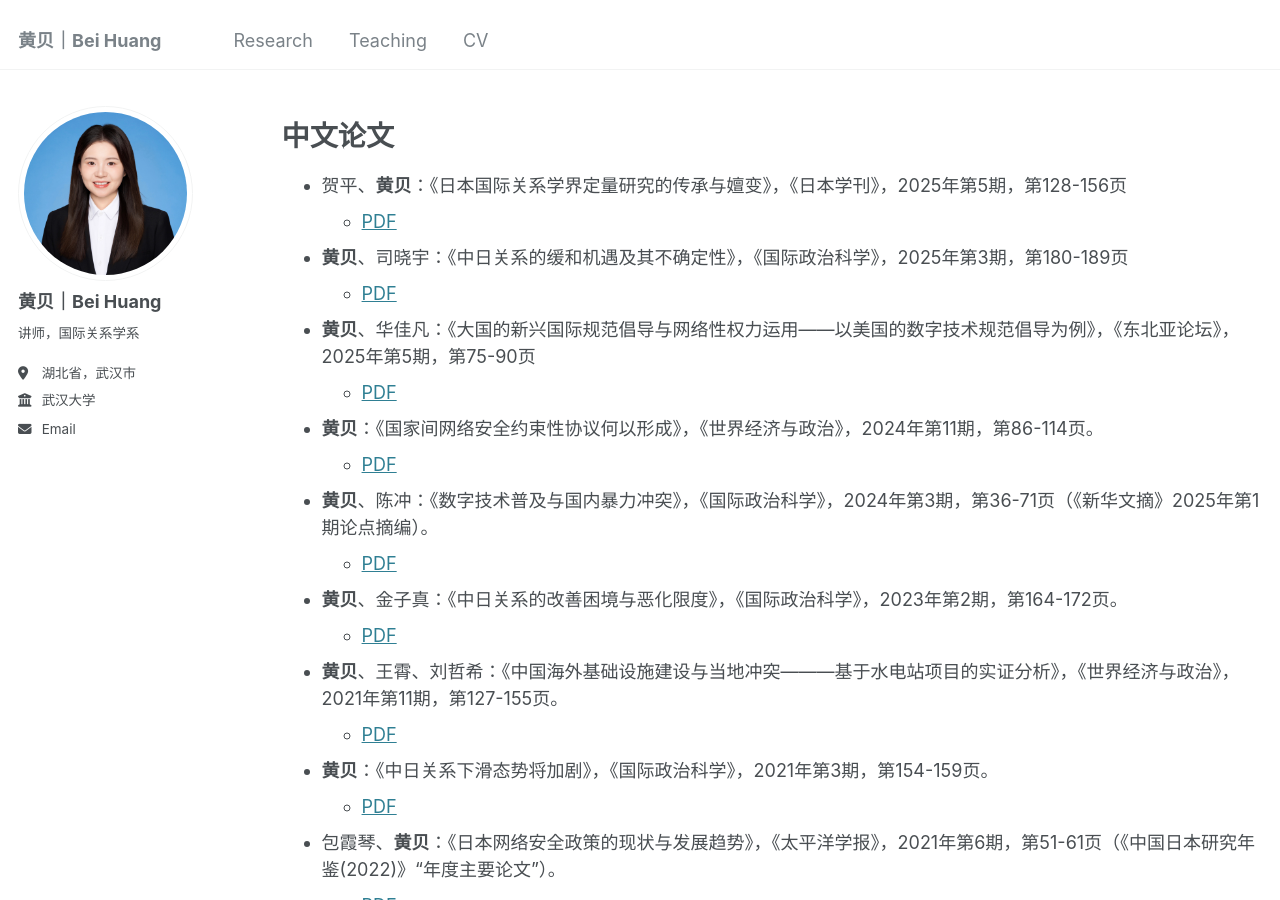
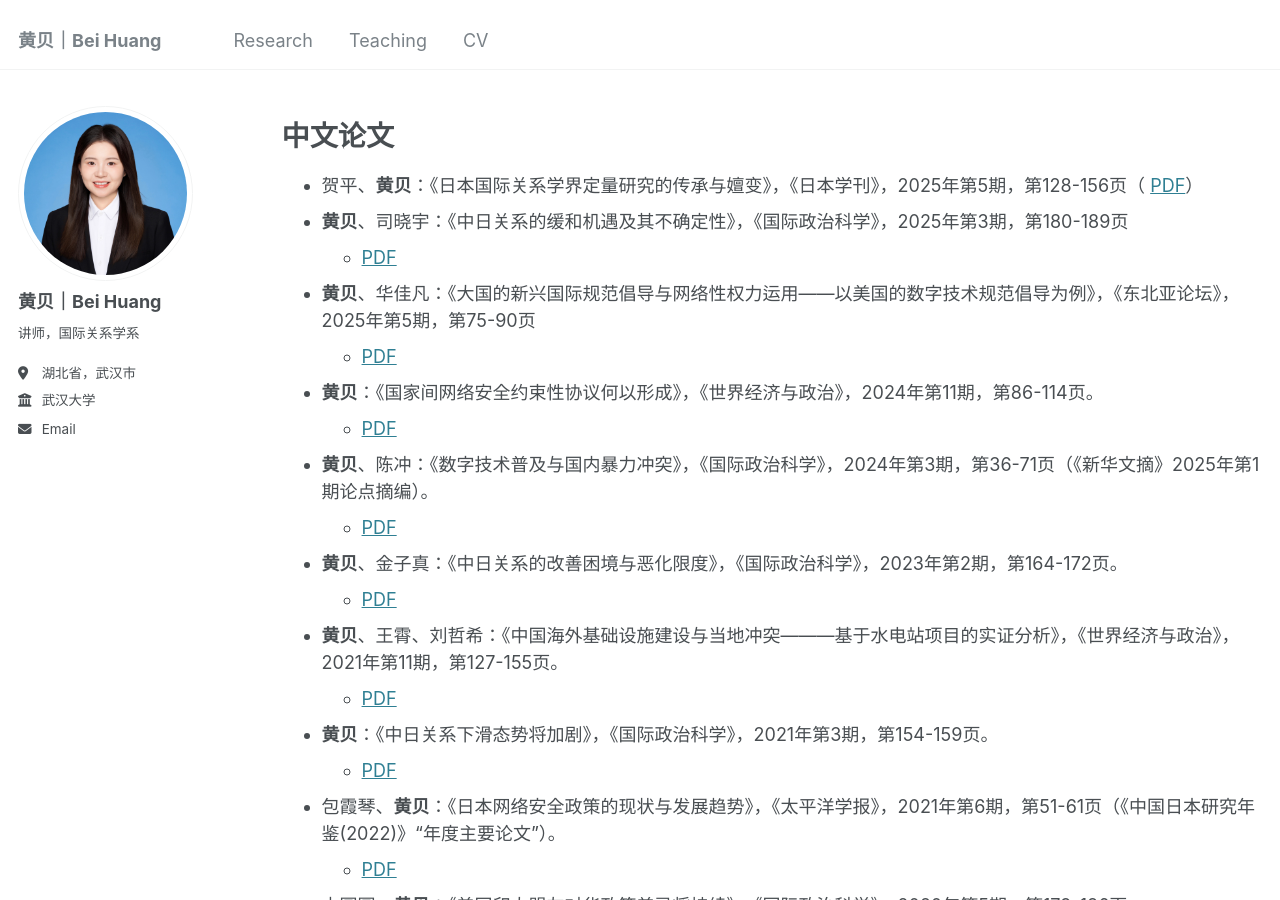
Before and after one commit to huangb5094/huangb5094.github.io, a Jekyll site: the page built from _pages/research.md, in a window 1280 px wide and 900 px high. Built offline with Jekyll 4.4.1, drawn with Linux system fonts in a browser that asks for light colours.

```diff
--- a/_pages/research.md
+++ b/_pages/research.md
@@ -10,8 +10,7 @@ redirect_from:
 
 中文论文
 ======
-* 贺平、**黄贝**：《日本国际关系学界定量研究的传承与嬗变》，《日本学刊》，2025年第5期，第128-156页
-    + [PDF](https://huangb5094.github.io/files/paper12.pdf)
+* 贺平、**黄贝**：《日本国际关系学界定量研究的传承与嬗变》，《日本学刊》，2025年第5期，第128-156页（ [PDF](https://huangb5094.github.io/files/paper12.pdf)）
 * **黄贝**、司晓宇：《中日关系的缓和机遇及其不确定性》，《国际政治科学》，2025年第3期，第180-189页
     + [PDF](https://huangb5094.github.io/files/paper11.pdf)
 * **黄贝**、华佳凡：《大国的新兴国际规范倡导与网络性权力运用——以美国的数字技术规范倡导为例》，《东北亚论坛》，2025年第5期，第75-90页
```
